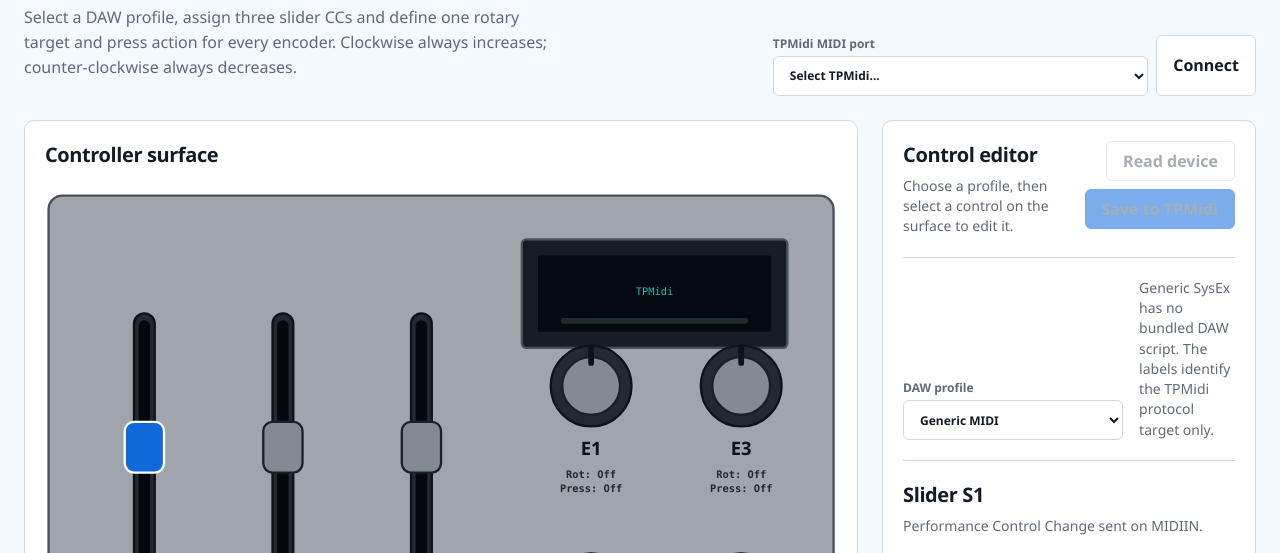
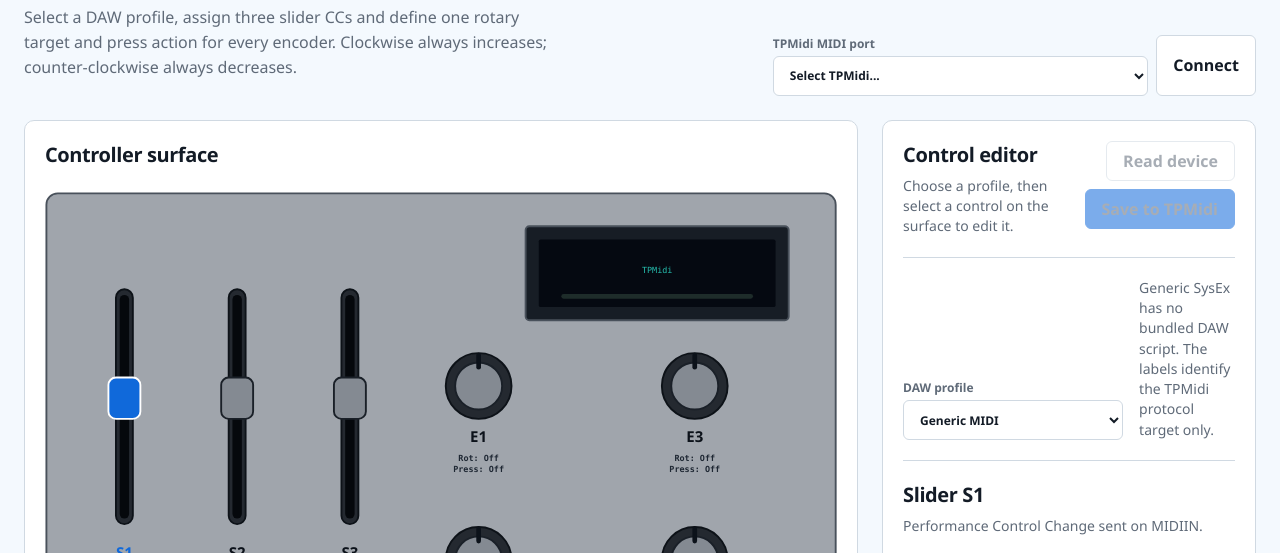
Before and after one commit to sangto2906/tpmidiconfig, a plain HTML site: page index.html in a window 1280 px wide. Shown: the part 215-768 px from the top of the page. Drawn offline with Linux system fonts and the light colour scheme.

Commit message:
deploy: sangto2906/RP2040_MIDI_CC@2817452686bdec5b1d7f9687ea8ad405771ef445

```diff
--- a/index.html
+++ b/index.html
@@ -28,16 +28,16 @@
       <aside class="panel surface-panel">
         <h2>Controller surface</h2>
         <div class="device-map">
-          <svg class="surface-map" viewBox="0 0 700 500" role="group" aria-labelledby="surface-map-title surface-map-description">
+          <svg class="surface-map" viewBox="0 0 860 530" role="group" aria-labelledby="surface-map-title surface-map-description">
             <title id="surface-map-title">TPMidi controller surface</title>
             <desc id="surface-map-description">Select a slider or encoder to configure its mapping.</desc>
-            <rect class="device-body" x="10" y="10" width="680" height="480" rx="12" />
-            <rect class="display-bezel" x="420" y="48" width="230" height="94" rx="4" />
-            <rect class="display-screen" x="434" y="62" width="202" height="66" rx="2" />
-            <text class="oled-primary" id="oledPrimary" x="535" y="96" text-anchor="middle">TPMidi</text>
-            <text class="oled-secondary" id="oledSecondary" x="535" y="110" text-anchor="middle"></text>
-            <rect class="oled-progress-track" x="454" y="116" width="162" height="5" rx="2.5" />
-            <rect class="oled-progress-fill" id="oledProgressFill" x="454" y="116" width="0" height="5" rx="2.5" />
+            <rect class="device-body" x="10" y="10" width="840" height="510" rx="12" />
+            <rect class="display-bezel" x="520" y="45" width="280" height="100" rx="4" />
+            <rect class="display-screen" x="534" y="59" width="252" height="72" rx="2" />
+            <text class="oled-primary" id="oledPrimary" x="660" y="95" text-anchor="middle">TPMidi</text>
+            <text class="oled-secondary" id="oledSecondary" x="660" y="109" text-anchor="middle"></text>
+            <rect class="oled-progress-track" x="558" y="117" width="204" height="5" rx="2.5" />
+            <rect class="oled-progress-fill" id="oledProgressFill" x="558" y="117" width="0" height="5" rx="2.5" />
 
             <g class="surface-control" data-control="slider-0" role="button" tabindex="0" aria-pressed="false" aria-label="Select slider S1">
               <rect class="control-hit" x="54" y="94" width="76" height="278" rx="12" />
@@ -65,36 +65,36 @@
             </g>
 
             <g class="surface-control" data-control="encoder-0" role="button" tabindex="0" aria-pressed="false" aria-label="Select encoder E1">
-              <circle class="control-hit" cx="480" cy="175" r="50" />
-              <circle class="knob-rim" cx="480" cy="175" r="35" />
-              <circle class="knob-face control-outline" cx="480" cy="175" r="25" />
-              <path class="knob-indicator" d="M480 155v-13" />
-              <text class="surface-name" x="480" y="235" text-anchor="middle">E1</text>
-              <text class="surface-detail" data-surface-detail="encoder-0" x="480" y="255" text-anchor="middle"></text>
+              <circle class="control-hit" cx="470" cy="215" r="50" />
+              <circle class="knob-rim" cx="470" cy="215" r="35" />
+              <circle class="knob-face control-outline" cx="470" cy="215" r="25" />
+              <path class="knob-indicator" d="M470 195v-13" />
+              <text class="surface-name" x="470" y="275" text-anchor="middle">E1</text>
+              <text class="surface-detail" data-surface-detail="encoder-0" x="470" y="295" text-anchor="middle"></text>
             </g>
             <g class="surface-control" data-control="encoder-2" role="button" tabindex="0" aria-pressed="false" aria-label="Select encoder E3">
-              <circle class="control-hit" cx="610" cy="175" r="50" />
-              <circle class="knob-rim" cx="610" cy="175" r="35" />
-              <circle class="knob-face control-outline" cx="610" cy="175" r="25" />
-              <path class="knob-indicator" d="M610 155v-13" />
-              <text class="surface-name" x="610" y="235" text-anchor="middle">E3</text>
-              <text class="surface-detail" data-surface-detail="encoder-2" x="610" y="255" text-anchor="middle"></text>
+              <circle class="control-hit" cx="700" cy="215" r="50" />
+              <circle class="knob-rim" cx="700" cy="215" r="35" />
+              <circle class="knob-face control-outline" cx="700" cy="215" r="25" />
+              <path class="knob-indicator" d="M700 195v-13" />
+              <text class="surface-name" x="700" y="275" text-anchor="middle">E3</text>
+              <text class="surface-detail" data-surface-detail="encoder-2" x="700" y="295" text-anchor="middle"></text>
             </g>
             <g class="surface-control" data-control="encoder-1" role="button" tabindex="0" aria-pressed="false" aria-label="Select encoder E2">
-              <circle class="control-hit" cx="480" cy="355" r="50" />
-              <circle class="knob-rim" cx="480" cy="355" r="35" />
-              <circle class="knob-face control-outline" cx="480" cy="355" r="25" />
-              <path class="knob-indicator" d="M480 335v-13" />
-              <text class="surface-name" x="480" y="415" text-anchor="middle">E2</text>
-              <text class="surface-detail" data-surface-detail="encoder-1" x="480" y="435" text-anchor="middle"></text>
+              <circle class="control-hit" cx="470" cy="400" r="50" />
+              <circle class="knob-rim" cx="470" cy="400" r="35" />
+              <circle class="knob-face control-outline" cx="470" cy="400" r="25" />
+              <path class="knob-indicator" d="M470 380v-13" />
+              <text class="surface-name" x="470" y="460" text-anchor="middle">E2</text>
+              <text class="surface-detail" data-surface-detail="encoder-1" x="470" y="480" text-anchor="middle"></text>
             </g>
             <g class="surface-control" data-control="encoder-3" role="button" tabindex="0" aria-pressed="false" aria-label="Select encoder E4">
-              <circle class="control-hit" cx="610" cy="355" r="50" />
-              <circle class="knob-rim" cx="610" cy="355" r="35" />
-              <circle class="knob-face control-outline" cx="610" cy="355" r="25" />
-              <path class="knob-indicator" d="M610 335v-13" />
-              <text class="surface-name" x="610" y="415" text-anchor="middle">E4</text>
-              <text class="surface-detail" data-surface-detail="encoder-3" x="610" y="435" text-anchor="middle"></text>
+              <circle class="control-hit" cx="700" cy="400" r="50" />
+              <circle class="knob-rim" cx="700" cy="400" r="35" />
+              <circle class="knob-face control-outline" cx="700" cy="400" r="25" />
+              <path class="knob-indicator" d="M700 380v-13" />
+              <text class="surface-name" x="700" y="460" text-anchor="middle">E4</text>
+              <text class="surface-detail" data-surface-detail="encoder-3" x="700" y="480" text-anchor="middle"></text>
             </g>
           </svg>
         </div>
@@ -231,7 +231,7 @@ function setSurfaceDetail(index, lines) {
 function setOled(line1, line2, progress = 0) {
   document.querySelector('#oledPrimary').textContent = line1;
   document.querySelector('#oledSecondary').textContent = line2;
-  document.querySelector('#oledProgressFill').setAttribute('width', String(96 * Math.max(0, Math.min(1, progress))));
+  document.querySelector('#oledProgressFill').setAttribute('width', String(204 * Math.max(0, Math.min(1, progress))));
 }
 function updateSurfaceMap(config) {
   config.sliders.forEach((cc, i) => { document.querySelector(`[data-surface-label="slider-${i}"]`).textContent = `CC ${cc}`; });
```
